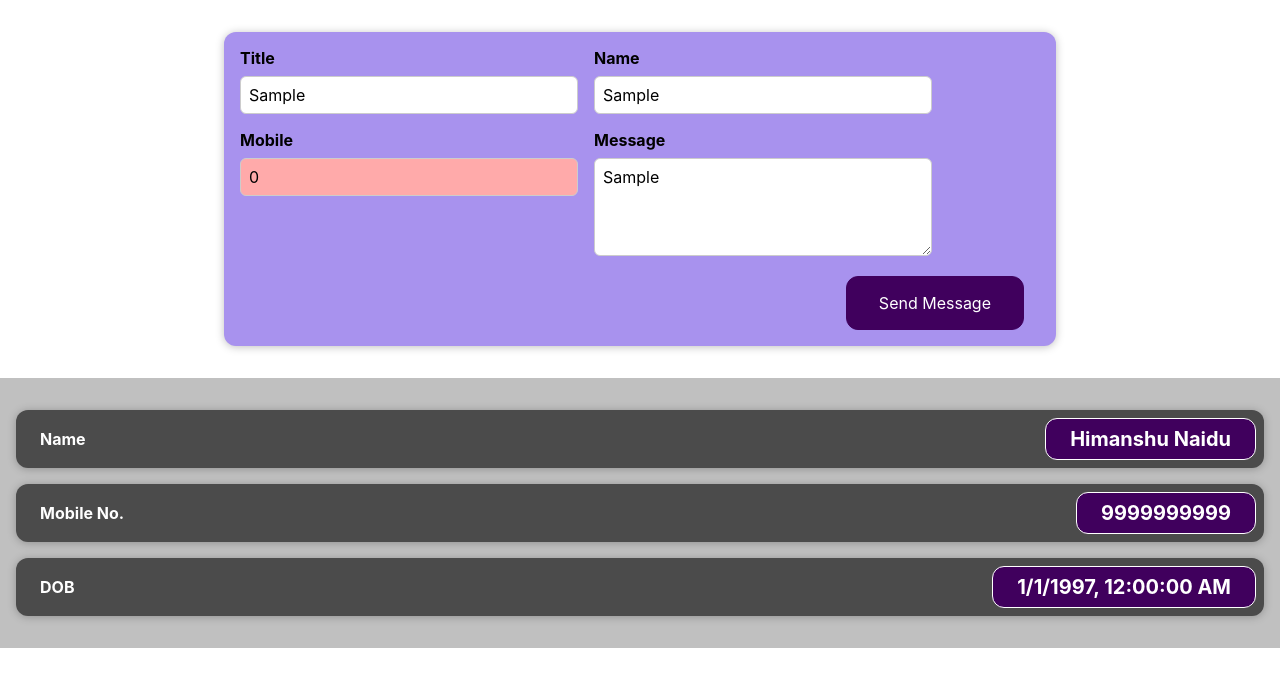
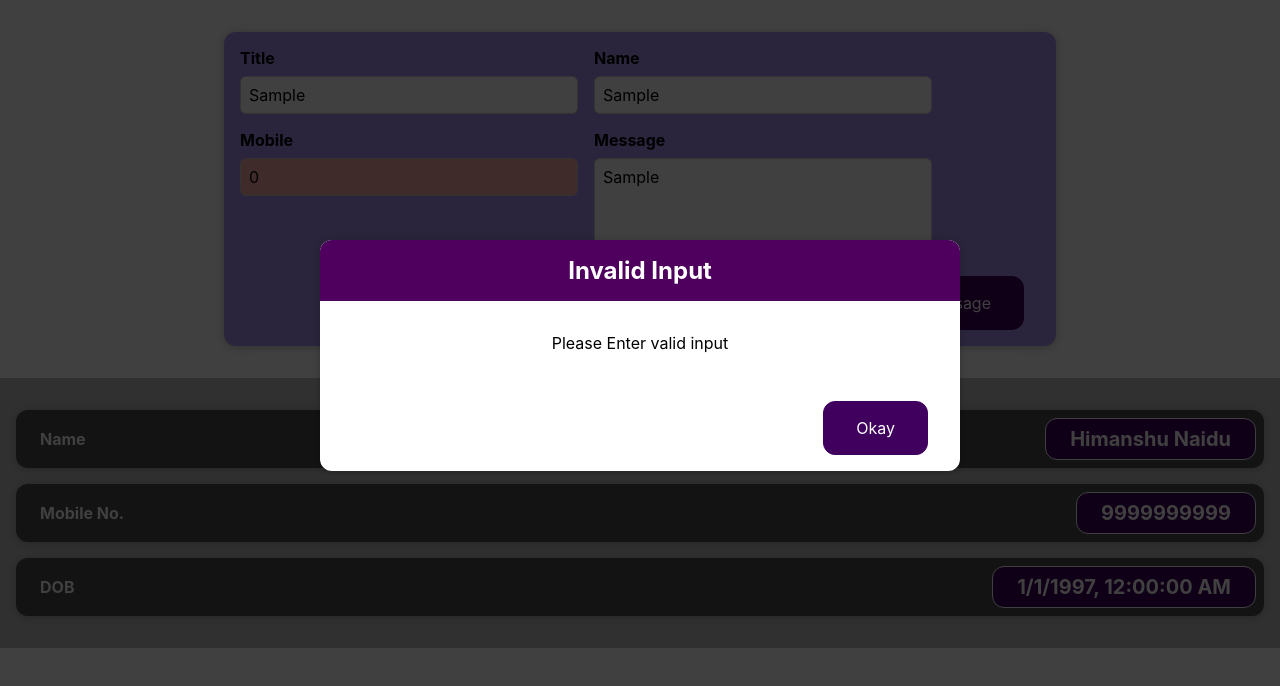
Before and after one commit to himanshunaidu/practice_site, a React (Create React App) app in the folder frontend/: page / in a window 1280 px wide. Both pictures are taken after typing "Sample", "Sample", "Sample" into the empty fields and a click on the button "Send Message". Shown: the top 686 px of the page. Built offline with nearby package versions, Linux system fonts and the light colour scheme.

Commit message:
Use modal

```diff
--- a/frontend/src/components/Connect/ConnectForm/ConnectForm.js
+++ b/frontend/src/components/Connect/ConnectForm/ConnectForm.js
@@ -1,10 +1,18 @@
 import React, { useState } from "react";
 import ConnectMessage from "../../../models/Connect/connect";
 
+import ErrorModal from "../../UI/ErrorModal/ErrorModal";
 import Button from "../../UI/Button/Button";
 import styles from "./ConnectForm.module.css";
 
+const initialErrorState = {
+  show: false,
+  title: "",
+  message: "",
+};
+
 const ConnectForm = (props) => {
+  //State Variables
   const [title, setTitle] = useState("");
   const [titleValid, setTitleValid] = useState(true);
 
@@ -17,8 +25,10 @@ const ConnectForm = (props) => {
   const [message, setMessage] = useState("");
   const [messageValid, setMessageValid] = useState(true);
 
+  const [errorState, setErrorState] = useState(initialErrorState);
   const [updateCount, setUpdateCount] = useState(0);
 
+  //Enum
   const connectFields = {
     title: 1,
     name: 2,
@@ -26,6 +36,7 @@ const ConnectForm = (props) => {
     message: 4,
   };
 
+  //Handlers
   const fieldChangeHandler = (field, event) => {
     let value = event.target.value.trim();
 
@@ -86,10 +97,28 @@ const ConnectForm = (props) => {
 
     if (sendFlag) {
       props.sendMessage(title, name, mobile, message);
+    } else {
+      setErrorState({
+        show: true,
+        title: "Invalid Input",
+        message: "Please Enter Valid Input",
+      });
     }
   };
 
+  const errorConfirmHandler = (event) => {
+    setErrorState(initialErrorState);
+  };
+
   return (
+    <React.Fragment>
+      {errorState.show ? (
+        <ErrorModal
+          title={"Invalid Input"}
+          message={"Please Enter valid input"}
+          onConfirm={errorConfirmHandler}
+        ></ErrorModal>
+      ) : null}
       <form onSubmit={formSubmitHandler}>
         <div className={styles.connect__controls}>
           <div className={styles.connect__control}>
@@ -144,6 +173,7 @@ const ConnectForm = (props) => {
           <Button type="submit">Send Message</Button>
         </div>
       </form>
+    </React.Fragment>
   );
 };
 
--- a/frontend/src/components/UI/ErrorModal/ErrorModal.js
+++ b/frontend/src/components/UI/ErrorModal/ErrorModal.js
@@ -6,6 +6,8 @@ import styles from "./ErrorModal.module.css";
 
 const ErrorModal = (props) => {
   return (
+    <React.Fragment>
+      <div className={styles.backdrop} onClick={props.onConfirm}></div>
       <Card className={styles.modal}>
         <header className={styles.header}>
           <h2>{props.title}</h2>
@@ -13,8 +15,11 @@ const ErrorModal = (props) => {
         <div className={styles.content}>
           <p>{props.message}</p>
         </div>
-      <footer className={styles.actions}></footer>
+        <footer className={styles.actions}>
+          <Button onClick={props.onConfirm}>Okay</Button>
+        </footer>
       </Card>
+    </React.Fragment>
   );
 };
 
--- a/frontend/src/components/UI/ErrorModal/ErrorModel.module.css
+++ b/frontend/src/components/UI/ErrorModal/ErrorModal.module.css
@@ -15,6 +15,7 @@
   width: 80%;
   z-index: 100;
   overflow: hidden;
+  background: rgba(255, 255, 255, 1);
 }
 
 .header {
```
Lines whose indentation alone changed are shown as unchanged.
